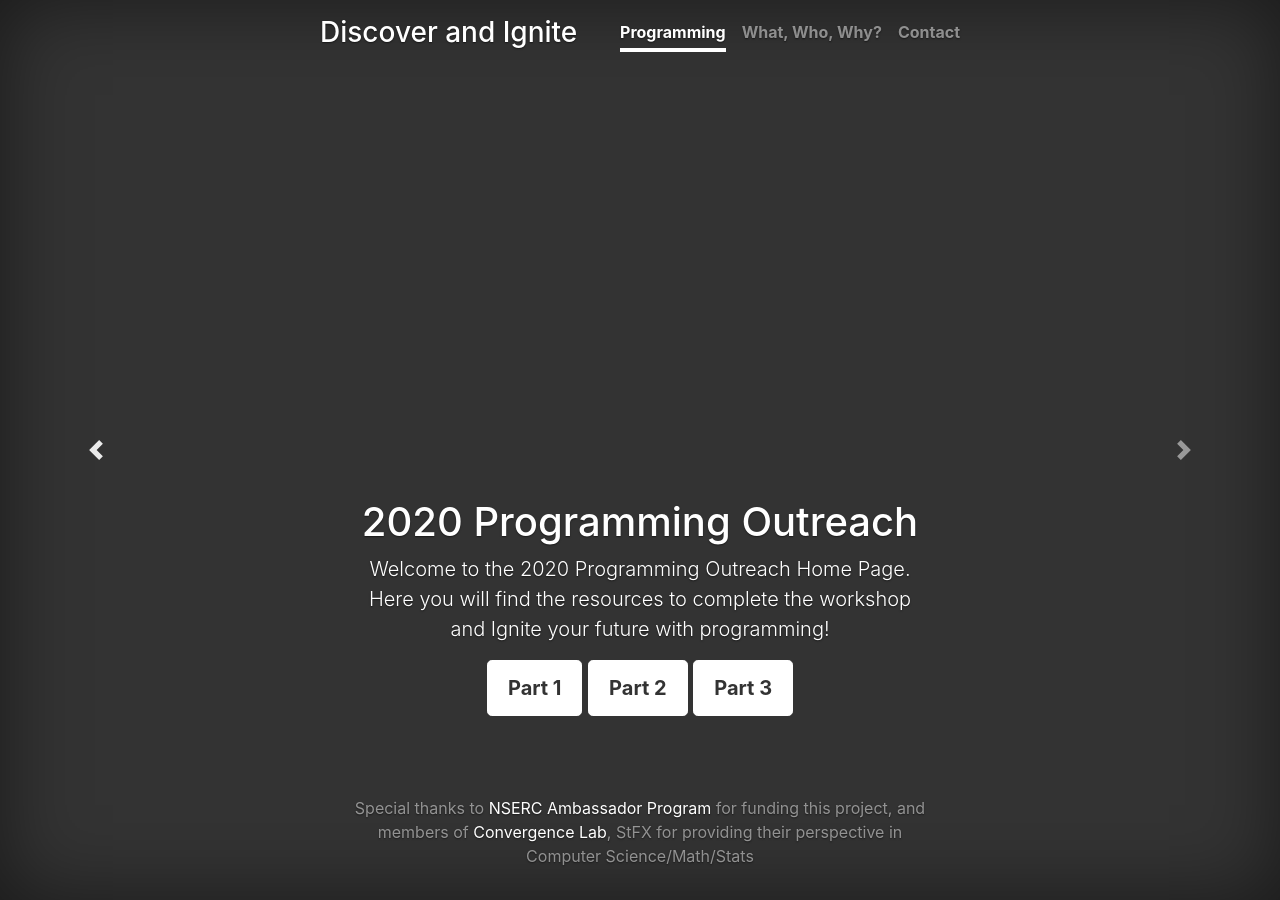
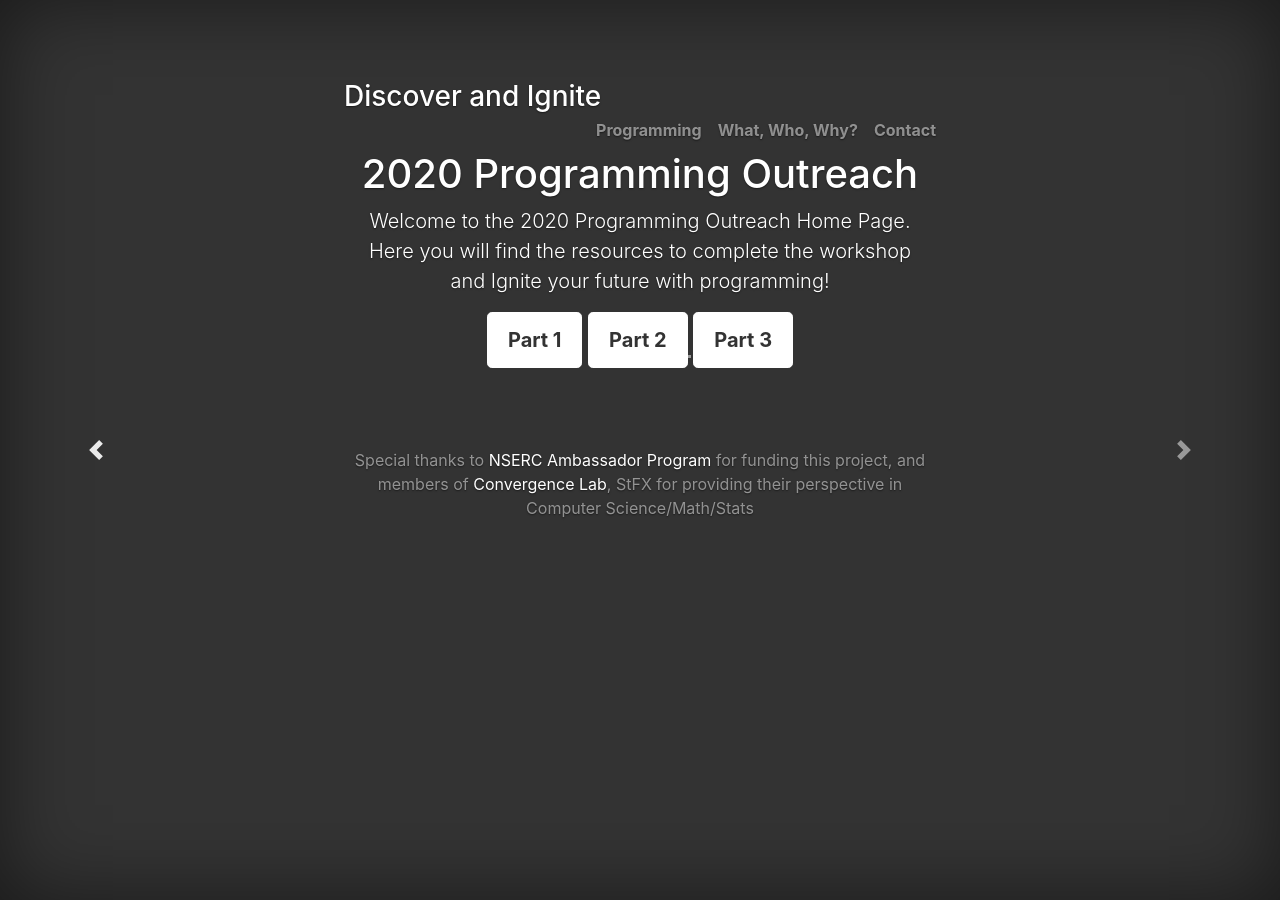
Before and after one commit to 2020-Programming-Outreach/Discover-and-Ignite, a Jekyll site: the page built from index.html, in a window 1280 px wide. Built offline with Jekyll 4.4.1, drawn with Linux system fonts in a browser that asks for light colours.

Commit message:
link to car

```diff
--- a/_layouts/default.html
+++ b/_layouts/default.html
@@ -174,16 +174,7 @@
   </head>
   <body class="text-center">
     <div class="cover-container d-flex w-100 h-100 p-3 mx-auto flex-column">
-  <header class="masthead mb-auto">
-    <div class="inner">
-      <h3 class="masthead-brand">Discover and Ignite</h3>
-      <nav class="nav nav-masthead justify-content-center">
-        <a class="nav-link active" href="#">Programming</a>
-        <a class="nav-link" href="#">What, Who, Why?</a>
-        <a class="nav-link" href="#">Contact</a>
-      </nav>
-    </div>
-  </header>
+
 
   <main role="main" class="inner cover">
     {{ content }}
--- a/index.html
+++ b/index.html
@@ -3,9 +3,22 @@ layout: default
 title: Programming
 ---
 <main role="main">
-
-<div id="myCarousel" class="carousel slide" data-ride="carousel">
-
+  <header class="masthead mb-auto">
+    <div class="inner">
+      <h3 class="masthead-brand">Discover and Ignite</h3>
+      <nav class="nav nav-masthead justify-content-center">
+        <a class="nav-link" data-target="#myCarousel" data-slide-to="0" class="active">Programming</a>
+        <a class="nav-link" data-target="#myCarousel" data-slide-to="1">What, Who, Why?</a>
+        <a class="nav-link" data-target="#myCarousel" data-slide-to="2">Contact</a>
+      </nav>
+    </div>
+  </header>
+  <div id="myCarousel" class="carousel slide" data-ride="carousel">
+  <ol class="carousel-indicators">
+    <li ></li>
+    <li data-target="#myCarousel" data-slide-to="1"></li>
+    <li data-target="#myCarousel" data-slide-to="2"></li>
+  </ol>
   <div class="carousel-inner">
     <div class="carousel-item active">
       <div class="container">
```
